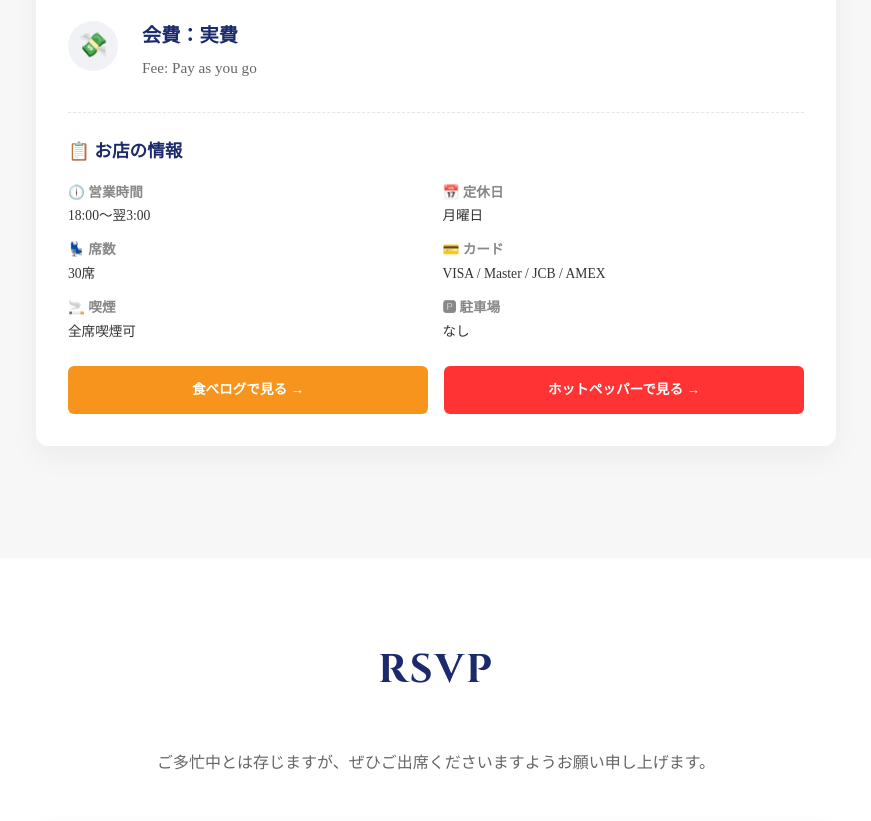
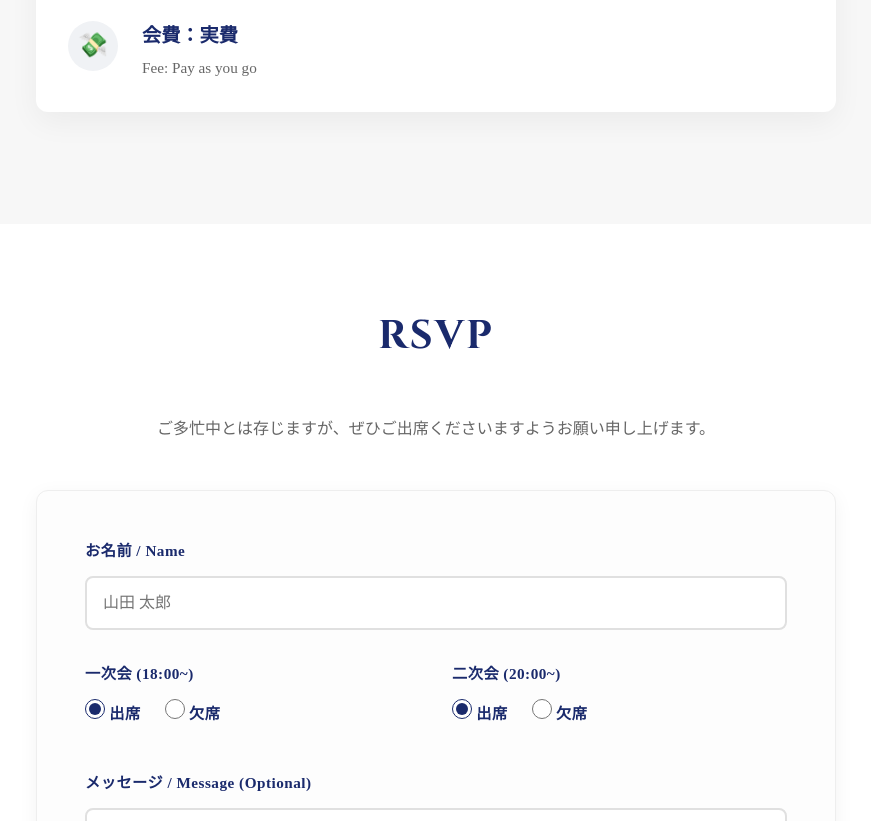
Before and after one commit to hToko-jp/soubetukai, a website built with Vite: page index.html in a window 1280 px wide. Shown: the part 2254-3075 px from the top of the page, without its empty margins (204-1075 px from the left). Built offline with nearby package versions, Linux system fonts and the light colour scheme.

Commit message:
revert shop details for Chill

```diff
--- a/index.html
+++ b/index.html
@@ -100,45 +100,6 @@
                                 <p>Fee: Pay as you go</p>
                             </div>
                         </div>
-                        <div class="shop-details">
-                            <h4>📋 お店の情報</h4>
-                            <div class="shop-details-grid">
-                                <div class="shop-detail-item">
-                                    <span class="detail-label">🕕 営業時間</span>
-                                    <span class="detail-value">18:00〜翌3:00</span>
-                                </div>
-                                <div class="shop-detail-item">
-                                    <span class="detail-label">📅 定休日</span>
-                                    <span class="detail-value">月曜日</span>
-                                </div>
-                                <div class="shop-detail-item">
-                                    <span class="detail-label">💺 席数</span>
-                                    <span class="detail-value">30席</span>
-                                </div>
-                                <div class="shop-detail-item">
-                                    <span class="detail-label">💳 カード</span>
-                                    <span class="detail-value">VISA / Master / JCB / AMEX</span>
-                                </div>
-                                <div class="shop-detail-item">
-                                    <span class="detail-label">🚬 喫煙</span>
-                                    <span class="detail-value">全席喫煙可</span>
-                                </div>
-                                <div class="shop-detail-item">
-                                    <span class="detail-label">🅿 駐車場</span>
-                                    <span class="detail-value">なし</span>
-                                </div>
-                            </div>
-                            <div class="shop-links">
-                                <a href="https://tabelog.com/hokkaido/A0111/A011101/1058498/" target="_blank"
-                                    rel="noopener noreferrer" class="shop-link tabelog">
-                                    食べログで見る →
-                                </a>
-                                <a href="https://www.hotpepper.jp/strJ003785322/" target="_blank"
-                                    rel="noopener noreferrer" class="shop-link hotpepper">
-                                    ホットペッパーで見る →
-                                </a>
-                            </div>
-                        </div>
                     </div>
                 </div>
             </div>
--- a/style.css
+++ b/style.css
@@ -413,77 +413,6 @@ footer {
     color: #155724;
 }
 
-/* Shop Details */
-.shop-details {
-    margin-top: 2rem;
-    padding-top: 1.5rem;
-    border-top: 1px dashed rgba(0, 0, 0, 0.1);
-}
-
-.shop-details h4 {
-    color: var(--primary-color);
-    margin-bottom: 1rem;
-    font-size: 1.1rem;
-    font-family: var(--font-serif);
-}
-
-.shop-details-grid {
-    display: grid;
-    grid-template-columns: 1fr 1fr;
-    gap: 0.8rem;
-    margin-bottom: 1.5rem;
-}
-
-.shop-detail-item {
-    display: flex;
-    flex-direction: column;
-    font-size: 0.85rem;
-}
-
-.detail-label {
-    color: #888;
-    font-weight: bold;
-    margin-bottom: 0.1rem;
-}
-
-.detail-value {
-    color: var(--text-color);
-}
-
-.shop-links {
-    display: flex;
-    gap: 1rem;
-    flex-wrap: wrap;
-}
-
-.shop-link {
-    flex: 1;
-    min-width: 140px;
-    padding: 0.8rem;
-    border-radius: 6px;
-    text-align: center;
-    text-decoration: none;
-    font-size: 0.85rem;
-    font-weight: bold;
-    transition: all 0.3s ease;
-}
-
-.shop-link.tabelog {
-    background-color: #f7941d;
-    color: white;
-}
-
-.shop-link.hotpepper {
-    background-color: #ff3333;
-    color: white;
-}
-
-.shop-link:hover {
-    filter: brightness(1.1);
-    transform: translateY(-2px);
-    box-shadow: 0 4px 10px rgba(0, 0, 0, 0.1);
-}
-
 /* Responsiveness */
 @media (max-width: 768px) {
     .title {
@@ -498,8 +427,4 @@ footer {
     .rsvp-form {
         padding: 1.5rem;
     }
-
-    .shop-details-grid {
-        grid-template-columns: 1fr;
-    }
 }
```
Also changed, not shown: 1 other file.
